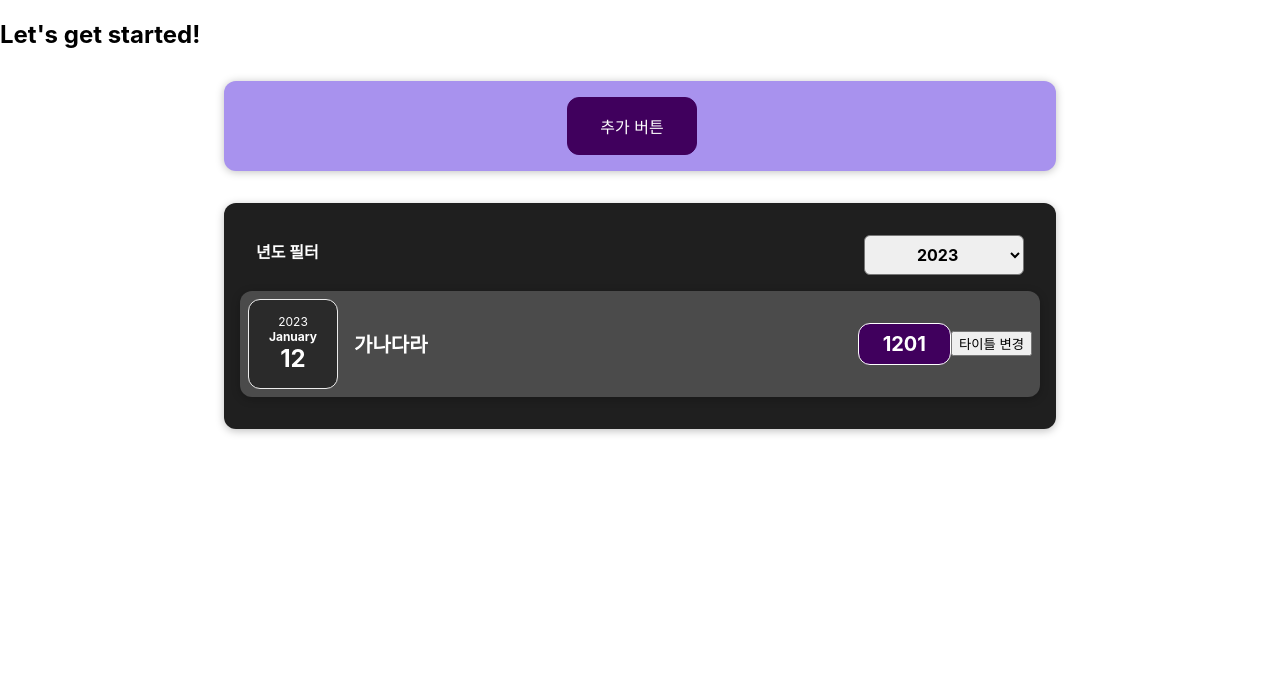
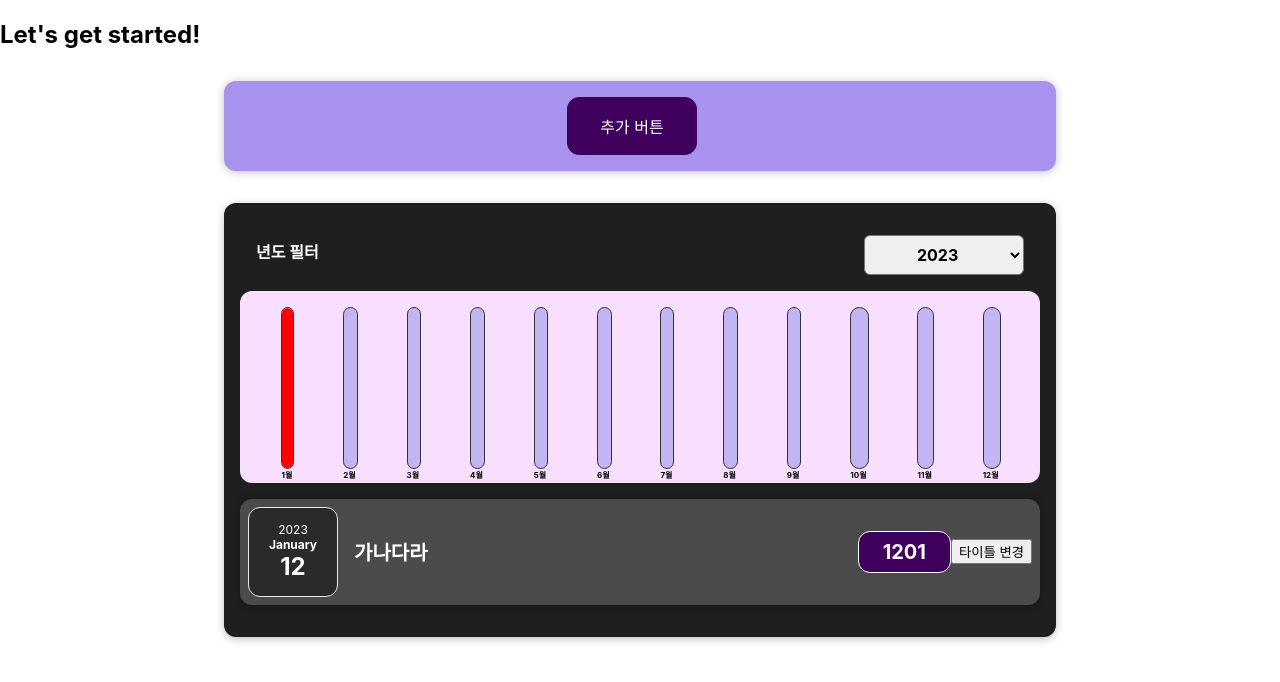
Before and after one commit to huksjh/react_udemy, a React (Create React App) app: page / in a window 1280 px wide. Shown: the top 682 px of the page. Built offline with nearby package versions, Linux system fonts and the light colour scheme.

Commit message:
코드 일부 수정

```diff
--- a/src/components/Chat/Chart.js
+++ b/src/components/Chat/Chart.js
@@ -4,11 +4,14 @@ import ChartBar from "./ChartBar";
 import "./Chart.css";
 
 const Chart = (props) => {
+    // Expensechart.js 에서 넘어온 props 에서 value 값만 추출
+    const dataPointValues = props.dataPoints.map((dataPoint) => dataPoint.value);
+    const totalMaximum = Math.max(...dataPointValues);
     return (
         <div className="chart">
             {props.dataPoints.map((dataPoint) => (
                 /** 그래프 그리기 */
-                <ChartBar key={dataPoint.label} value={dataPoint.value} maxValue={null} label={dataPoint.label} />
+                <ChartBar key={dataPoint.label} value={dataPoint.value} maxValue={totalMaximum} label={dataPoint.label} />
             ))}
         </div>
     );
--- a/src/components/Expense/ExpenseChart.js
+++ b/src/components/Expense/ExpenseChart.js
@@ -20,8 +20,9 @@ const ExpenseChart = (props) => {
     ];
 
     // expense 입력받은 값 불러오기
-    for (const expense in props.expenses) {
+    for (const expense of props.expenses) {
         // 1월,2월 구하기   getMonth 시작은 0부터   0- 1월, 1-2월, 2-3월....
+        console.log(expense);
         const expenseMonth = expense.date.getMonth();
         console.log(expenseMonth);
         chartDataPoints[expenseMonth].value += expense.amount;
--- a/src/components/Expense/Expenses.js
+++ b/src/components/Expense/Expenses.js
@@ -1,7 +1,8 @@
 import React, { useState } from "react";
 import ExpenseFilter from "../NewExpense/ExpenseFilter";
 import Card from "../UI/Card";
-import ExpenseItem from "./ExpenseItem";
+import ExpenseChart from "./ExpenseChart";
+import ExpesesList from "./ExpensesList";
 
 import "./Expenses.css";
 const Expenses = (props) => {
@@ -13,18 +14,13 @@ const Expenses = (props) => {
     const filterExpenses = props.items.filter((item) => {
         return item.date.getFullYear().toString() === filteredYear;
     });
-    //console.log(filterExpenses);
-
-    let expenseContent = <p style={{ color: "#fff" }}>검색된 데이터가 없습니다.</p>;
-    if (filterExpenses.length > 0) {
-        expenseContent = filterExpenses.map((item) => <ExpenseItem key={item.id} title={item.title} amount={item.amount} date={item.date} />);
-    }
 
     return (
         <div>
             <Card className="expenses">
                 <ExpenseFilter selectedYear={filteredYear} onChangeFilter={filterChangeHandler} />
-                {expenseContent}
+                <ExpenseChart expenses={filterExpenses} />
+                <ExpesesList items={filterExpenses} />
             </Card>
         </div>
     );
--- /dev/null
+++ b/src/components/Expense/ExpensesList.css
@@ -0,0 +1,9 @@
+.expenses-list {
+    list-style: none;
+    padding: 0;
+}
+
+.expenses-list__fallback {
+    color: white;
+    text-align: center;
+}
--- /dev/null
+++ b/src/components/Expense/ExpensesList.js
@@ -0,0 +1,19 @@
+import React from "react";
+import ExpenseItem from "./ExpenseItem";
+
+import "./ExpensesList.css";
+
+const ExpesesList = (props) => {
+    if (props.items.length === 0) {
+        return <h1 className="expenses-list__fallbak">검색된 데이터가 없습니다.</h1>;
+    }
+    return (
+        <ul className="expenses-list">
+            {props.items.map((item) => (
+                <ExpenseItem key={item.id} title={item.title} amount={item.amount} date={item.date} />
+            ))}
+        </ul>
+    );
+};
+
+export default ExpesesList;
```
